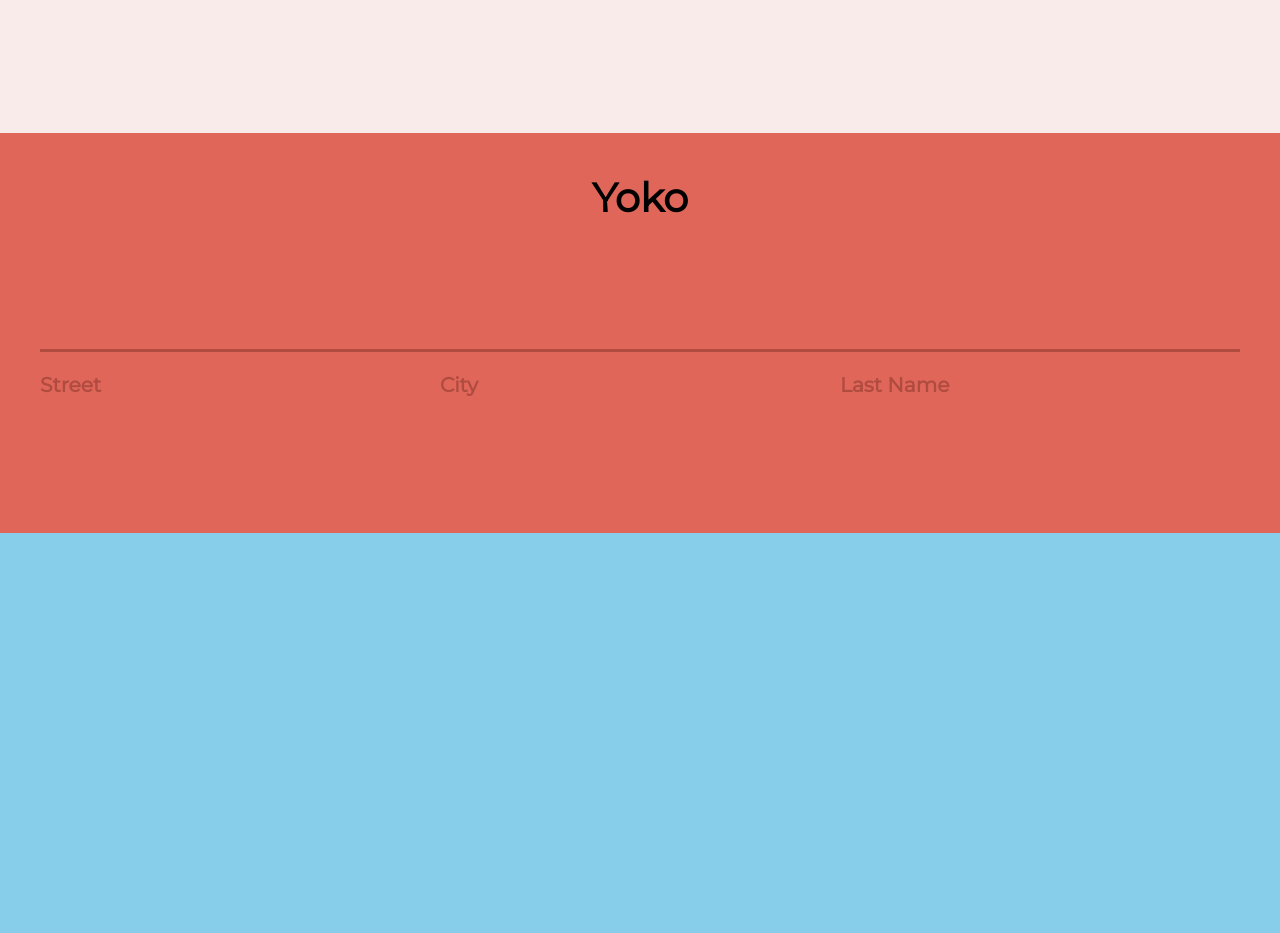
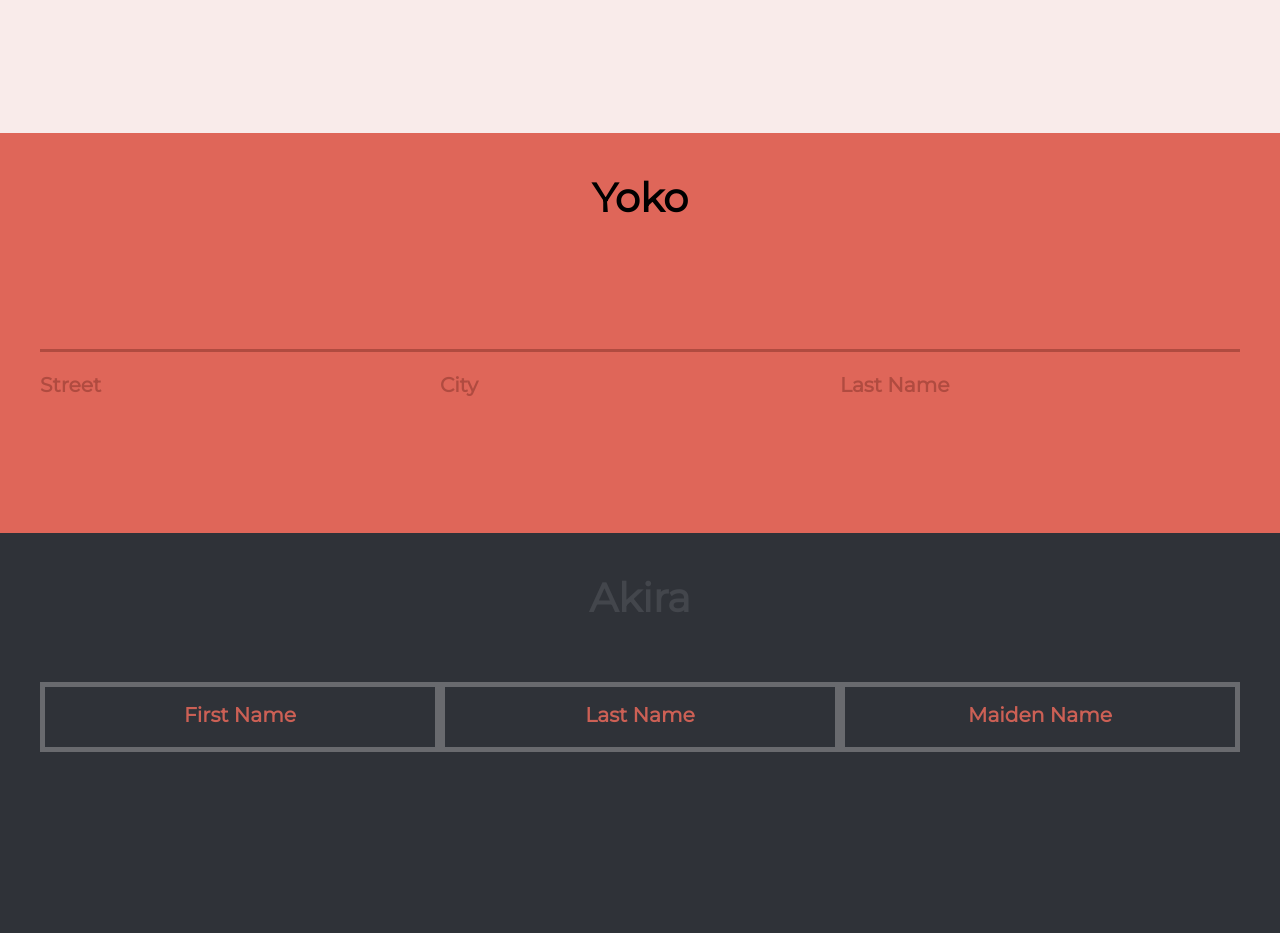
Before and after one commit to supremeking23/text-effect, a plain HTML site: page index.html in a window 1280 px wide. Shown: the part 1867-2800 px from the top of the page. Before the commit the page ends 2400 px from the top, so only its background shows below. Drawn offline with Linux system fonts and the light colour scheme.

Commit message:
akira 90%

```diff
--- a/index.html
+++ b/index.html
@@ -143,5 +143,23 @@
 				</div>
 			</div>
 		</section>
+
+		<section id="akira_section">
+			<h2>Akira</h2>
+			<div class="input_group_container">
+				<div class="input_group">
+					<input type="text" id="first_name_akira" placeholder=" " />
+					<label for="first_name_akira" id="first_name_akira_label">First Name</label>
+				</div>
+				<div class="input_group">
+					<input type="text" id="last_name_akira" placeholder=" " />
+					<label for="last_name_akira" id="last_name_akira_label">Last Name</label>
+				</div>
+				<div class="input_group">
+					<input type="text" id="maiden_name_akira" placeholder=" " />
+					<label for="maiden_name_akira" id="maiden_name_akira_label">Maiden Name</label>
+				</div>
+			</div>
+		</section>
 	</body>
 </html>
--- a/scss/styles.scss
+++ b/scss/styles.scss
@@ -472,6 +472,63 @@ section {
 	}
 }
 
+#akira_section {
+	background: #2f3238;
+
+	h2 {
+		color: #43464c;
+		margin: 0px 0px 50px 0px;
+		text-align: center;
+
+	}
+
+	.input_group {
+		display: flex;
+		flex-direction: column;
+		padding: 10px 0px;
+		position: relative;
+		width: 450px;
+
+		label {
+			color: #CC6055;
+			font-size: 20.25px;
+			font-weight: bold;
+			position: absolute;
+			text-align: center;
+			top: 30px;
+			width: 100%;
+			z-index: 0;
+			transition: transform 200ms ease;
+		}
+
+		input {
+			background: transparent;
+			border: 5px solid #696A6E;
+			color: #AAAAAA;
+			font-size: 25px;
+			font-weight: bold;
+			height: 70px;
+			position: absolute;
+			width: 100%;
+			transition: border 200ms ease;
+
+			&:focus,&:not(:placeholder-shown) {
+				border: 3px solid #696A6E;
+				text-align: center;
+				& ~ label {
+					// or +
+
+					transform: translate(0px, -60px);
+				}
+			}
+
+			&:focus-visible {
+				outline: none;
+			}
+		}
+	}
+}
+
 //https://blog.hubspot.com/website/css-fade-in
 
 @keyframes box_shadow_animation {
```
Also changed, not shown: css/styles.css, 1 other file.
